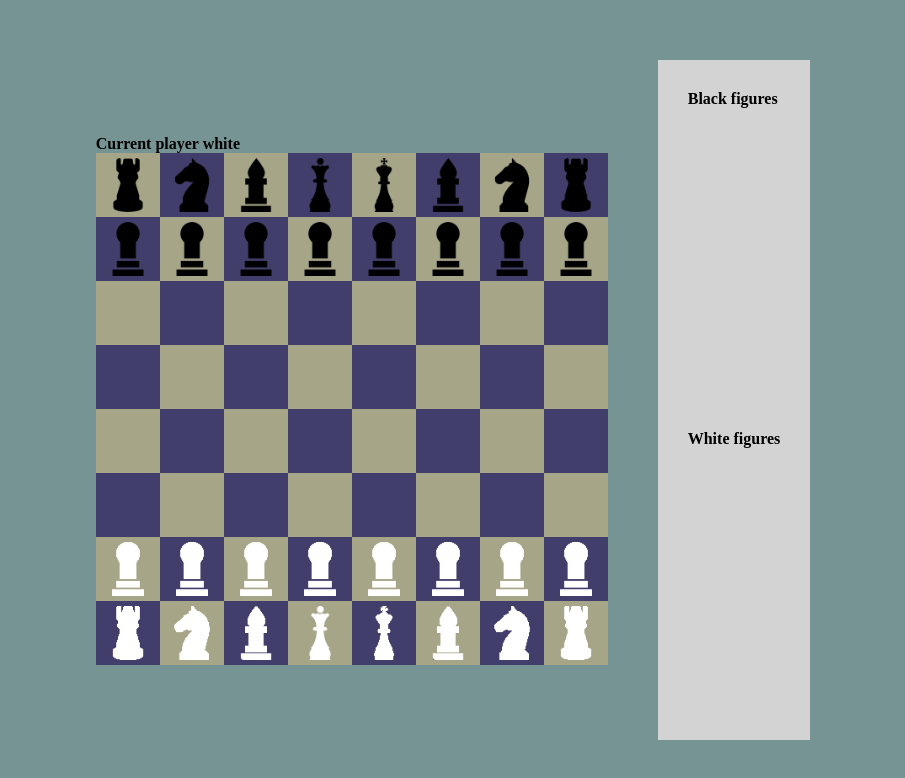
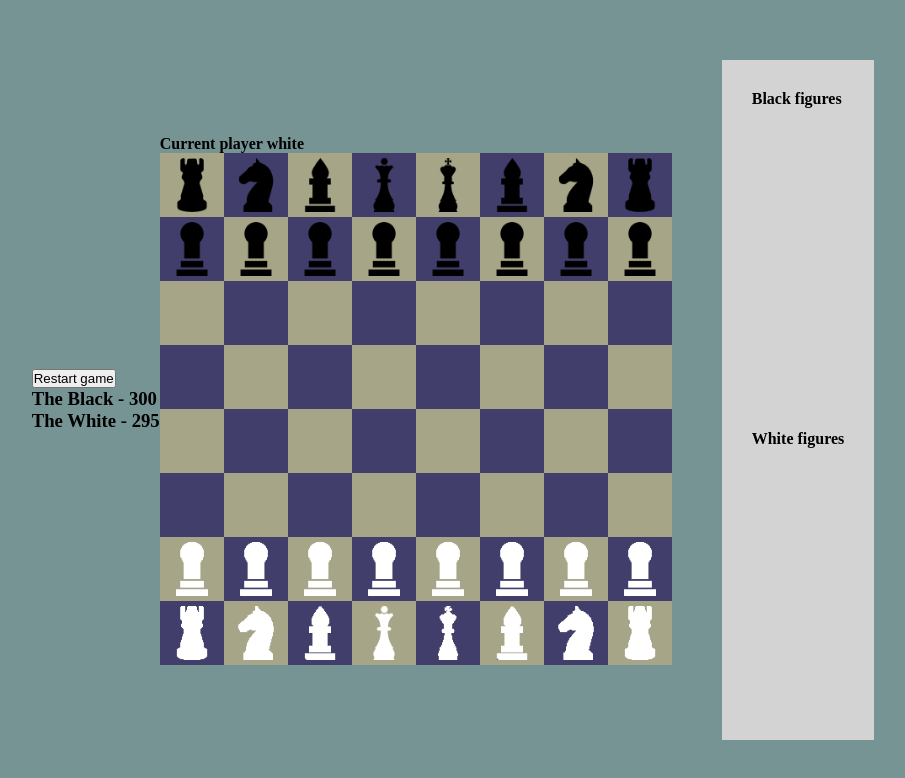
Before and after one commit to Mykolasu/Chess, a React (Create React App) app: page / in a window 1280 px wide. Shown: the top 778 px of the page, without its empty margins (187-1092 px from the left). Built offline with nearby package versions, Linux system fonts and the light colour scheme.

Commit message:
Added timer and fixed Cell

```diff
--- a/src/App.tsx
+++ b/src/App.tsx
@@ -5,6 +5,7 @@
 import { Player } from "./models/Player";
 import { Colors } from "./models/Colors";
 import LostFigures from "./components/LostFigures";
+import Timer from "./components/Timer";
 
 const App = () => {
   const [board, setBoard] = useState(new Board());
@@ -32,6 +33,10 @@
 
   return (
     <div className="app">
+      <Timer
+        restart={restart}
+        currentPlayer={currentPlayer}
+      />
       <BoardComponent
         board={board}
         setBoard={setBoard}
--- /dev/null
+++ b/src/components/Timer.tsx
@@ -0,0 +1,55 @@
+import React, { FC, useEffect, useRef, useState } from "react";
+import { Player } from "../models/Player";
+import { Colors } from "../models/Colors";
+
+interface TimerProps {
+  currentPlayer: Player | null;
+  restart: () => void;
+}
+
+const Timer: FC<TimerProps> = ({ currentPlayer, restart }) => {
+  const [blackTime, setBlackTime] = useState(300);
+  const [whiteTime, setWhiteTime] = useState(300);
+  const timer = useRef<null | ReturnType<typeof setInterval>>(null);
+
+  useEffect(() => {
+    startTimer();
+  }, [currentPlayer]);
+
+  function startTimer() {
+    if (timer.current) {
+      clearInterval(timer.current);
+    }
+    const callback =
+      currentPlayer?.color === Colors.WHITE
+        ? decrementWhiteTimer
+        : decrementBlackTimer;
+    timer.current = setInterval(callback, 1000);
+  }
+
+  function decrementBlackTimer() {
+    setBlackTime(prev => prev - 1);
+  }
+
+  function decrementWhiteTimer() {
+    setWhiteTime(prev => prev - 1);
+  }
+
+  const handleRestart = () => {
+    setBlackTime(300);
+    setWhiteTime(300);
+    restart();
+  };
+
+  return (
+    <div>
+      <div>
+        <button onClick={handleRestart}>Restart game</button>
+      </div>
+      <h3>The Black - {blackTime}</h3>
+      <h3>The White - {whiteTime}</h3>
+    </div>
+  );
+};
+
+export default Timer;
--- a/src/models/Cell.ts
+++ b/src/models/Cell.ts
@@ -18,7 +18,7 @@
         this.figure = figure;
         this.board = board;
         this.available = false;
-        this.id = new Date().valueOf();
+        this.id = Math.floor(Math.random() * Math.floor(Math.random() * Date.now()));
     }
 
     isEmpty(): boolean {
```
